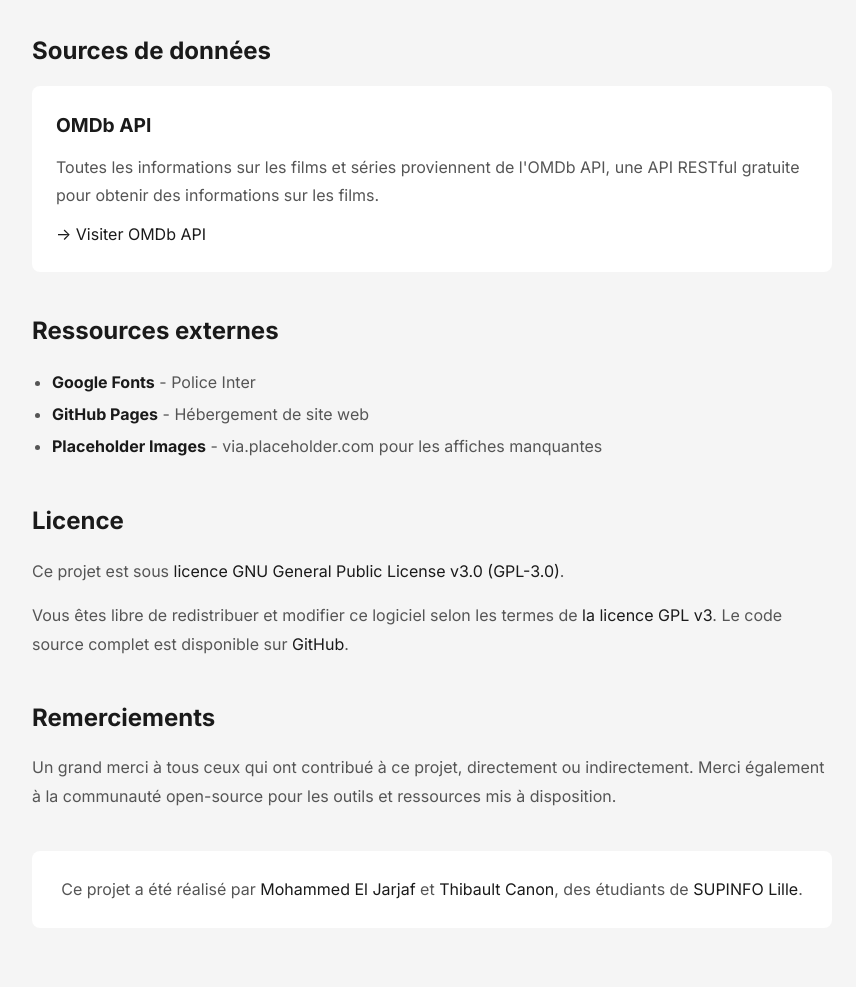
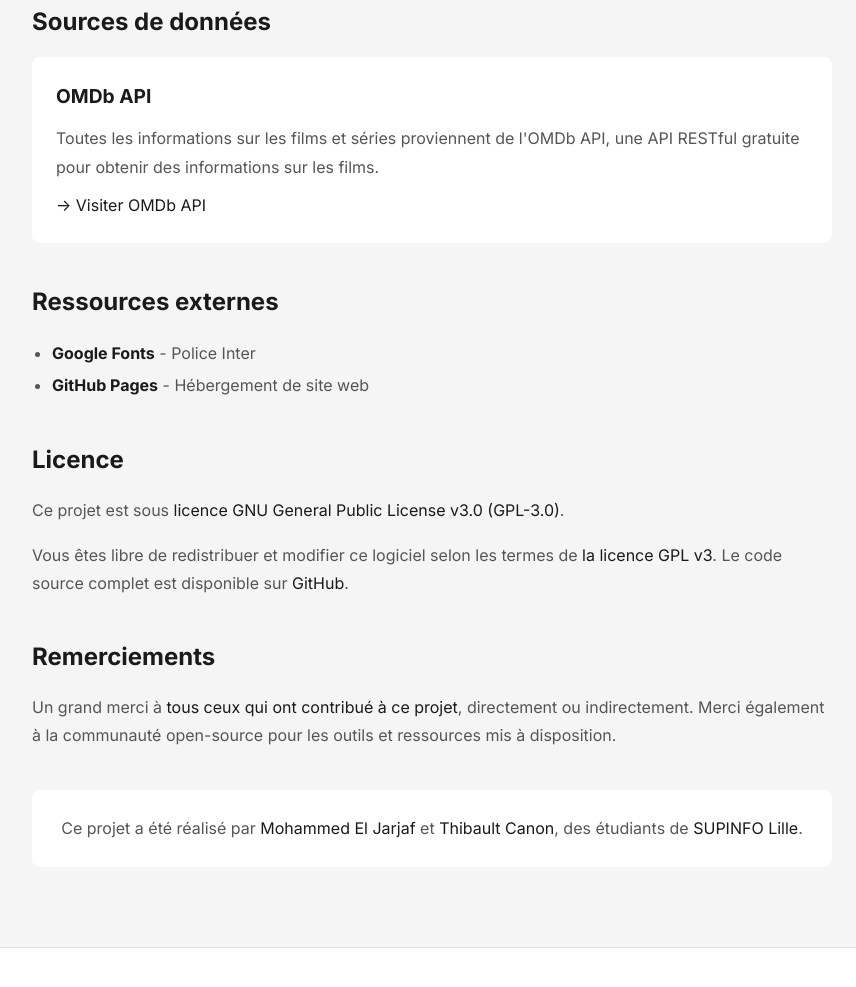
Before and after one commit to tc240893/Spectre, a website with bundled scripts: page credits.html in a window 1280 px wide. Shown: the part 451-1438 px from the top of the page, without its empty margins (208-1064 px from the left). Built offline with nearby package versions, Linux system fonts and the light colour scheme.

Commit message:
chore: remove unused placeholder text & other stuff

```diff
--- a/credits.html
+++ b/credits.html
@@ -71,7 +71,7 @@
           <p style="line-height: 1.8; color: var(--text-secondary); margin-bottom: 16px;"> Ce projet a été réalisé dans le cadre d'un mini-projet académique à SUPINFO par des étudiants passionnés de développement web. </p>
           <p style="line-height: 1.8; color: var(--text-secondary);">
             <strong style="color: var(--text);">Technologies utilisées :</strong>
-            <br> • HTML, CSS, JavaScript <br> • Responsive Design <br> • API REST (OMDb)
+            <br> • HTML, CSS, JavaScript <br> • API REST (OMDb)
           </p>
         </section>
         <section style="margin-top: 40px;">
@@ -91,9 +91,6 @@
             <li>
               <strong><a href="https://pages.github.com" style="color: var(--text); text-decoration: none;">GitHub Pages</a></strong> - Hébergement de site web
             </li>
-            <li>
-              <strong style="color: var(--text);">Placeholder Images</strong> - via.placeholder.com pour les affiches manquantes
-            </li>
           </ul>
         </section>
         <section style="margin-top: 40px;">
@@ -103,7 +100,7 @@
         </section>
         <section style="margin-top: 40px;">
           <h2 style="font-size: 1.5rem; margin-bottom: 16px;">Remerciements</h2>
-          <p style="line-height: 1.8; color: var(--text-secondary);"> Un grand merci à tous ceux qui ont contribué à ce projet, directement ou indirectement. Merci également à la communauté open-source pour les outils et ressources mis à disposition. </p>
+          <p style="line-height: 1.8; color: var(--text-secondary);"> Un grand merci à <a href="https://github.com/lava1879/Spectre#credits" style="color: var(--accent); text-decoration: none;">tous ceux qui ont contribué à ce projet</a>, directement ou indirectement. Merci également à la communauté open-source pour les outils et ressources mis à disposition. </p>
         </section>
         <section style="margin-top: 40px; padding: 24px; background: var(--card); border-radius: 8px; text-align: center;">
           <p style="line-height: 1.8; color: var(--text-secondary);"> Ce projet a été réalisé par <a href="https://moodle.supinfo.com/user/profile.php?id=2394" style="color: var(--accent); text-decoration: none;">Mohammed El Jarjaf</a> et <a href="https://moodle.supinfo.com/user/profile.php?id=2564" style="color: var(--accent); text-decoration: none;">Thibault Canon</a>, des étudiants de <a href="https://www.supinfo.com/ecole-informatique-lille" style="color: var(--accent); text-decoration: none;">SUPINFO Lille</a>.</p>
```
Also changed, not shown: index.html (+1 -1 lines).
